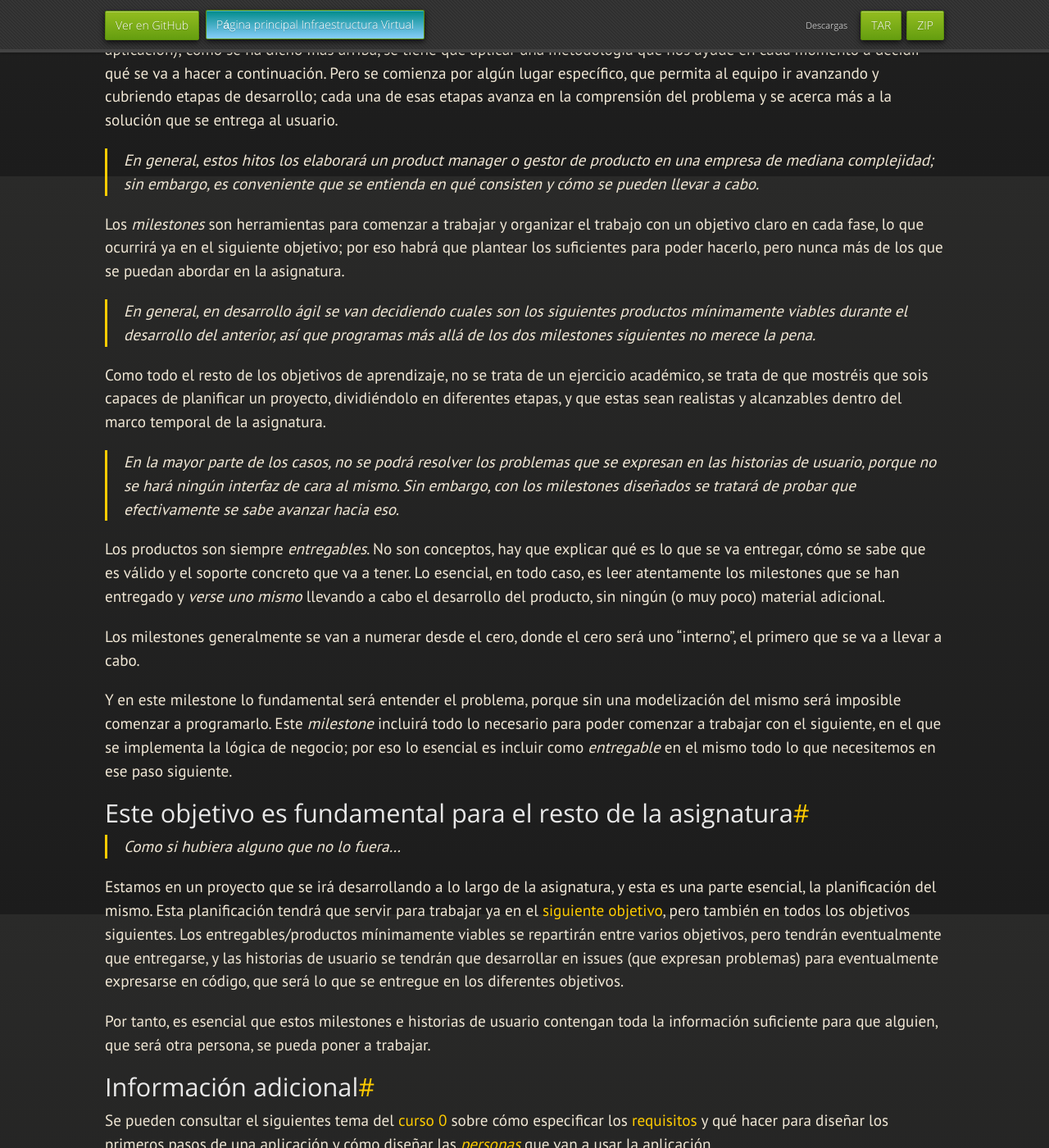
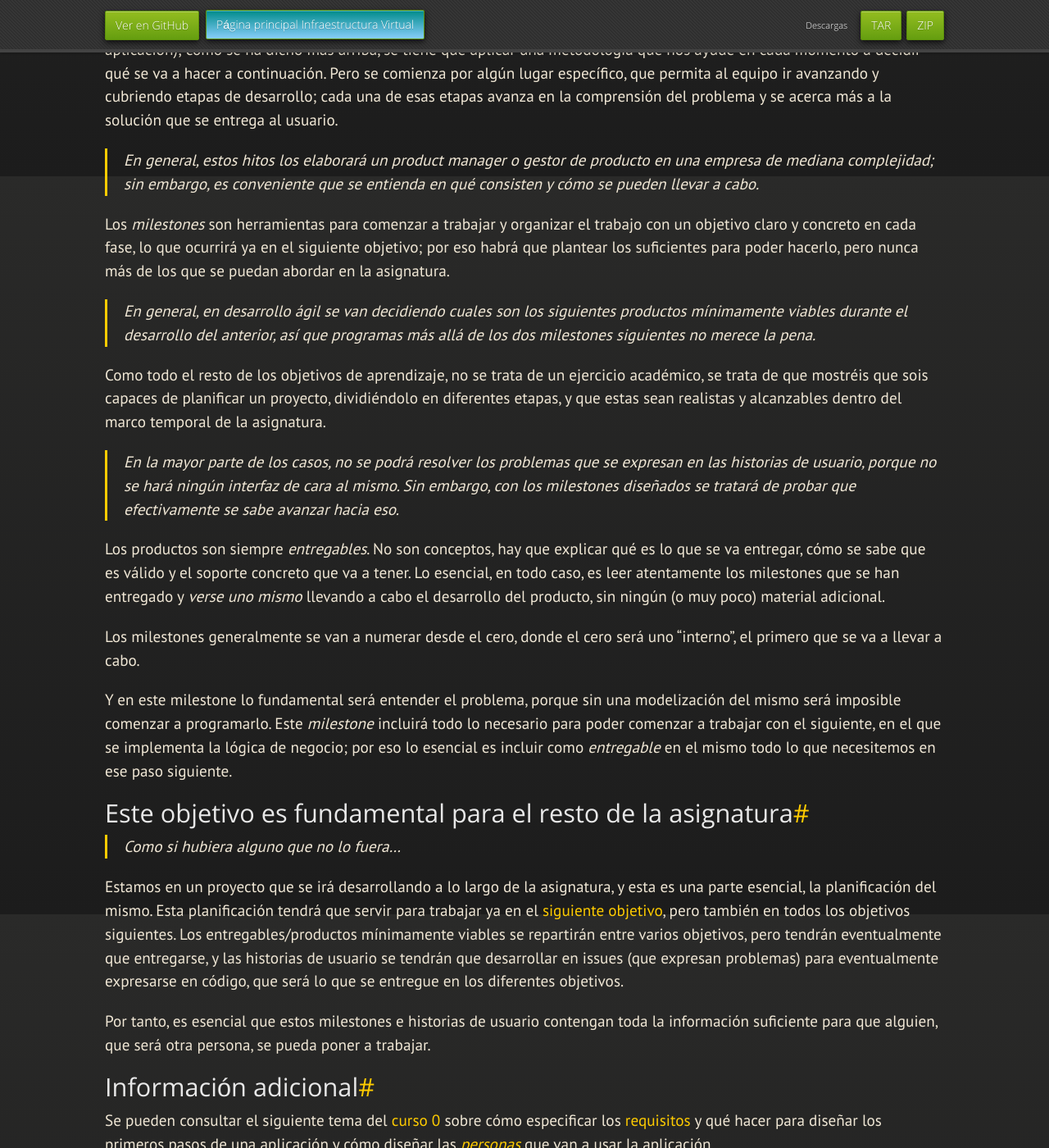
Before and after one commit to JJ/IV, a Jekyll site: the page built from documentos/proyecto/1.Planificacion.md, in a window 1280 px wide and 1400 px high, scrolled down 3385 px. Shown: the whole window at 82% size. Built offline with Jekyll 4.4.1, drawn with Linux system fonts in a browser that asks for light colours; nearby versions of some CDN libraries; some web fonts are replaced; our own code applies the rules of GitHub Pages for plain Markdown files; some of the changed text lies outside the part shown.

Commit message:
Sync documentos/proyecto/1.Planificacion.md de master a gh-pages

```diff
--- a/documentos/proyecto/1.Planificacion.md
+++ b/documentos/proyecto/1.Planificacion.md
@@ -180,11 +180,10 @@ la solución que se entrega al usuario.
 > conveniente que se entienda en qué consisten y cómo se pueden llevar
 > a cabo.
 
-Los *milestones* son herramientas para comenzar a trabajar y organizar
-el trabajo con un objetivo claro en cada fase, lo que ocurrirá ya en
-el siguiente objetivo; por eso habrá que plantear los suficientes para
-poder hacerlo, pero nunca más de los que se puedan abordar en la
-asignatura.
+Los *milestones* son herramientas para comenzar a trabajar y organizar el
+trabajo con un objetivo claro y concreto en cada fase, lo que ocurrirá ya en el
+siguiente objetivo; por eso habrá que plantear los suficientes para poder
+hacerlo, pero nunca más de los que se puedan abordar en la asignatura.
 
 > En general, en desarrollo ágil se van decidiendo cuales son los
 siguientes productos mínimamente viables durante el desarrollo del
@@ -239,7 +238,7 @@ poner a trabajar.
 
 ## Información adicional
 
-Se pueden consultar el siguientes tema del [curso
+Se pueden consultar el siguiente tema del [curso
 0](https://jj.github.io/curso-tdd) sobre cómo especificar los
 [requisitos](https://jj.github.io/curso-tdd/temas/dise%C3%B1o.html) y
 qué hacer para diseñar los primeros pasos de una aplicación y cómo
```
Also changed, not shown: other parts of documentos/proyecto/1.Planificacion.md (+5 -1 lines).
